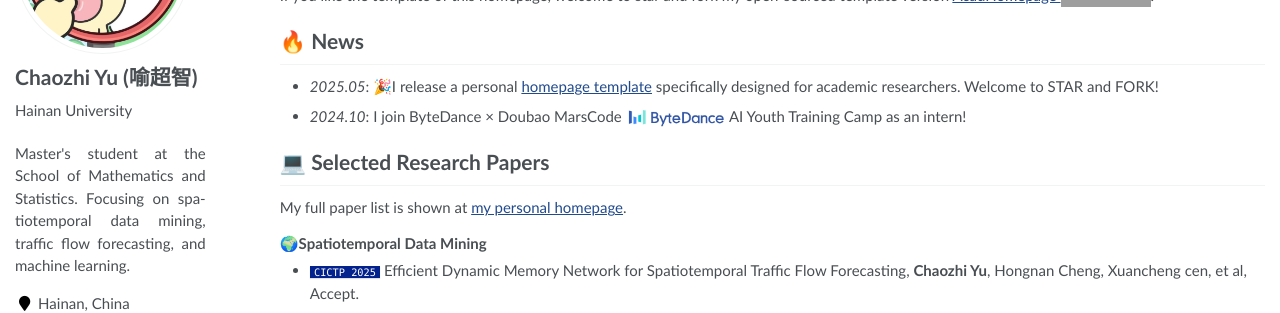
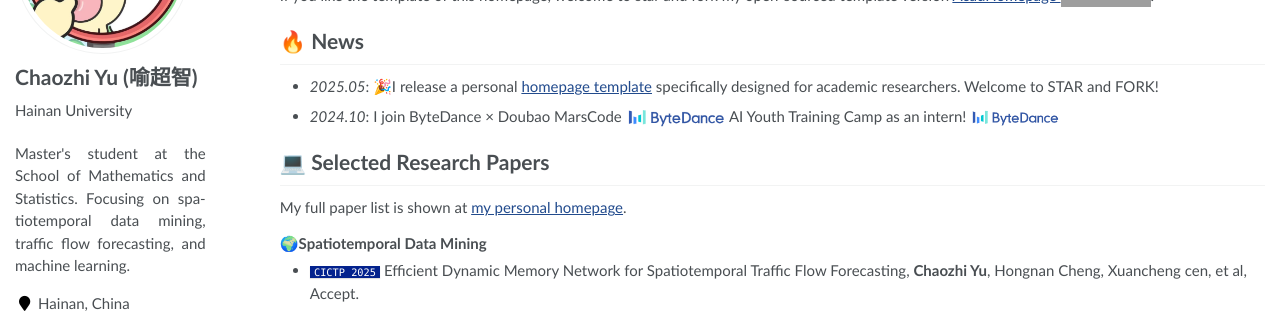
Before and after one commit to yuchaozhi/yuchaozhi.github.io, a Jekyll site: the page built from _pages/about.md, in a window 1280 px wide. Shown: the part 213-526 px from the top of the page. Built offline with Jekyll 4.4.1, drawn with Linux system fonts in a browser that asks for light colours; some web fonts are replaced; grey boxes are pictures that could not be loaded.

Commit message:
update news.md

```diff
--- a/_pages/includes/news.md
+++ b/_pages/includes/news.md
@@ -2,3 +2,4 @@
 
 - *2025.05*: 🎉I release a personal [homepage template](https://github.com/yuchaozhi/yuchaozhi.github.io) specifically designed for academic researchers. Welcome to STAR and FORK!
 - *2024.10*: I join ByteDance × Doubao MarsCode ![TikTok](/images/tiktok.png){: width="100em"} AI Youth Training Camp as an intern!
+<img src='./images/tiktok.png' style='width: 6em;'>
```
